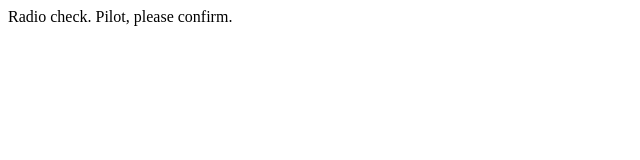
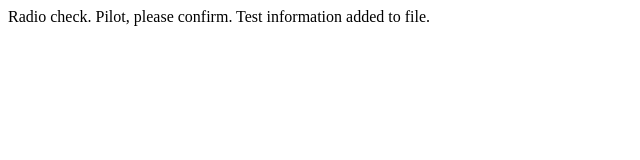
Before and after one commit to Rockconey/communication-log, a plain HTML site: page index.html in a window 1280 px wide. Shown: the whole page, without its empty margins (0-640 px from the left). Drawn offline with Linux system fonts and the light colour scheme.

Commit message:
Added second line to log.

```diff
--- a/index.html
+++ b/index.html
@@ -1,5 +1,5 @@
 <html>
 <body>
-   <p>Radio check. Pilot, please confirm.</p>
+   <p>Radio check. Pilot, please confirm. Test information added to file. </p>
 </body>
 </html>
```
